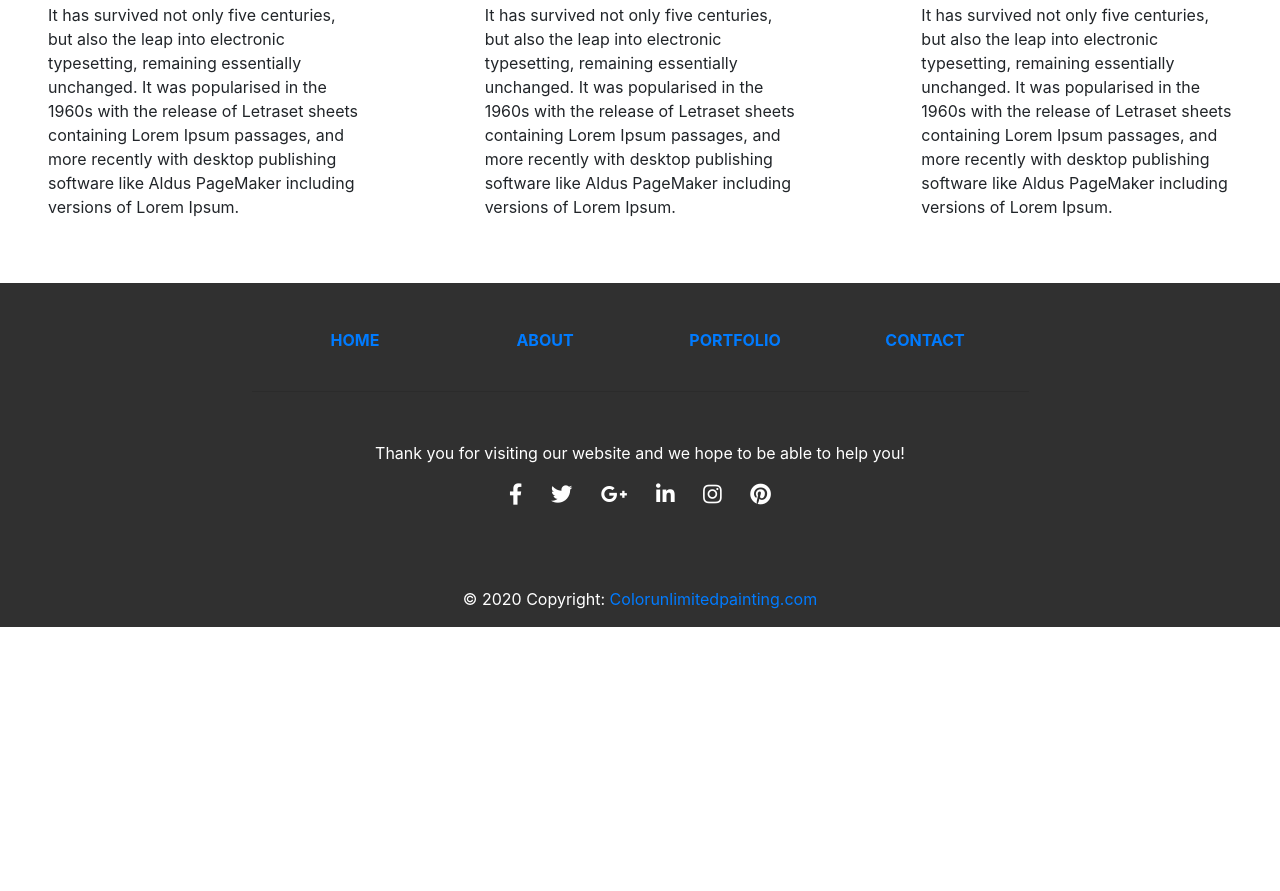
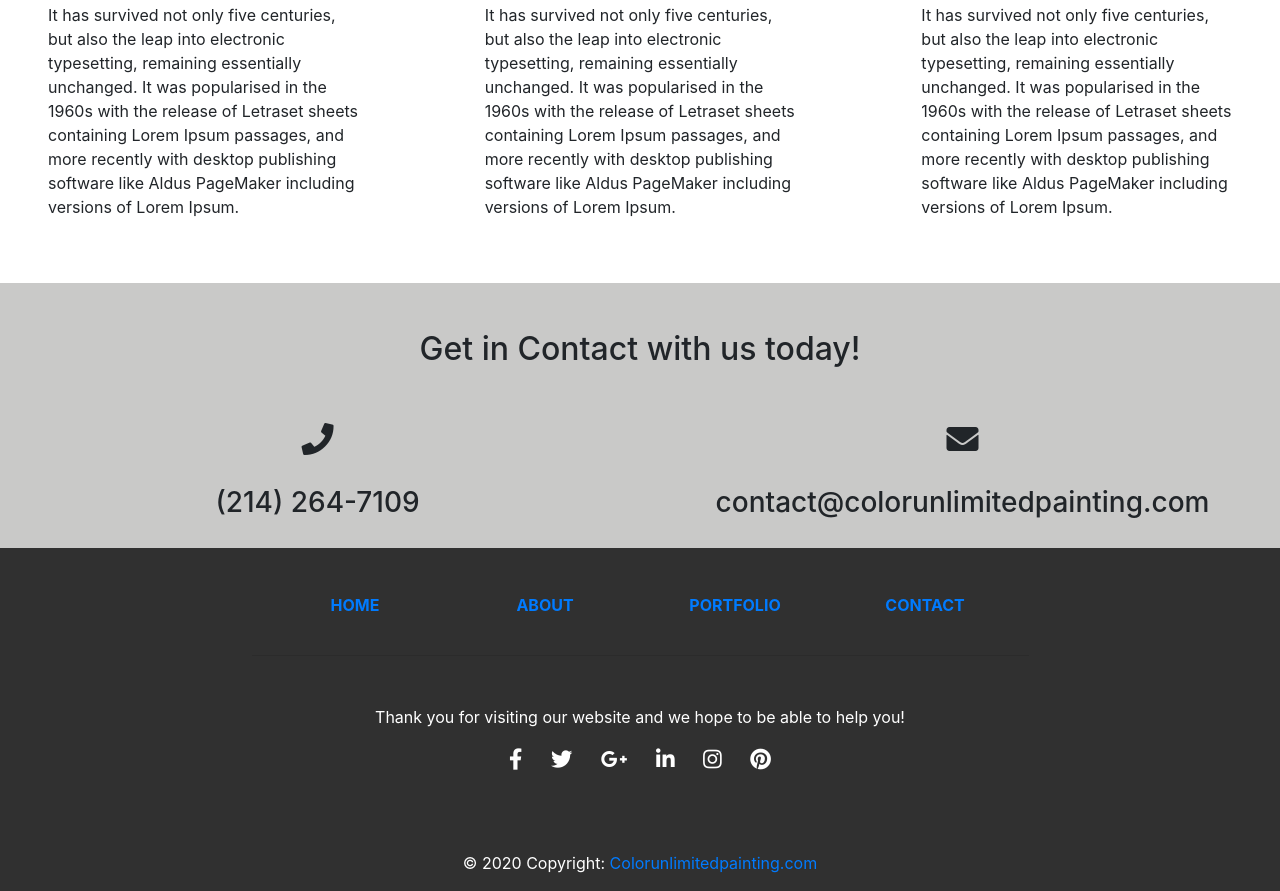
Before and after one commit to tonyc417/contract-temp2, a plain HTML site: page about.html in a window 1280 px wide. Shown: the part 1021-1912 px from the top of the page. Before the commit the page ends 1648 px from the top, so only its background shows below. Drawn offline with nearby package versions, Linux system fonts and the light colour scheme.

Commit message:
about us page

```diff
--- a/about.html
+++ b/about.html
@@ -89,6 +89,21 @@
                     PageMaker including versions of Lorem Ipsum.</p>
             </div>
         </div>
+
+        <div class="contactBack">
+            <h2 class="text-center">Get in Contact with us today!</h2>
+            <div class="row">
+                <div class="col-md text-center">
+                    <h2><i class="fas fa-phone"></i></h2>
+                    <h3>(214) 264-7109</h3>
+                </div>
+                <div class="col-md text-center">
+                    <h2><i class="fas fa-envelope"></i></h2>
+                    <h3>contact@colorunlimitedpainting.com</h3>
+                </div>
+            </div>
+        </div>
+
     </section>
 
     <footer class="page-footer font-small text-white indigo grey-bg">
--- a/style.css
+++ b/style.css
@@ -295,6 +295,11 @@ nav a {
     position: relative;
 }
 
+.contactBack {
+    background-color: #c9c9c8;
+    padding: 20px 10px;
+}
+
 @media only screen and (max-width: 500px) {
     .picGrid {
       background-color: red;
```
